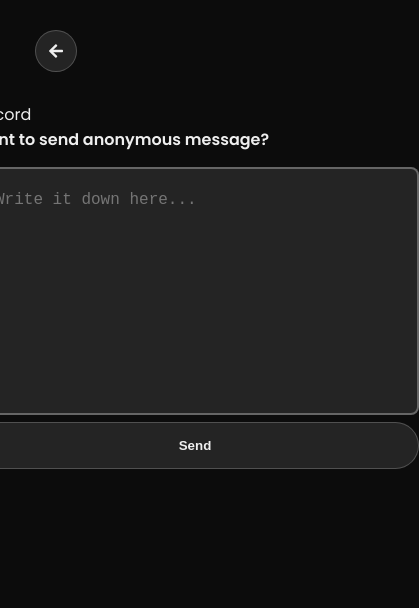
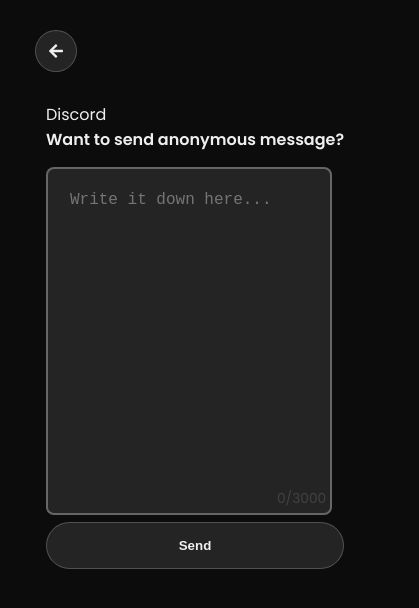
Before and after one commit to NurAlam123/natrium, a React (Vite) app: page /contact in a window 390 px wide. Shown: the top 608 px of the page, 419 px wide, since content can reach past the window. Built offline with nearby package versions, Linux system fonts and the light colour scheme; no server answers.

Commit message:
Amm... something went wrong

```diff
--- a/package.json
+++ b/package.json
@@ -12,7 +12,6 @@
   "dependencies": {
     "localforage": "^1.10.0",
     "match-sorter": "^6.3.4",
-    "nodemailer": "^6.9.13",
     "react": "^18.2.0",
     "react-dom": "^18.2.0",
     "react-icons": "^5.0.1",
--- a/src/index.css
+++ b/src/index.css
@@ -93,14 +93,24 @@ footer {
     border-radius: 50px;
 }
 
-.btn:hover {
+.btn:hover:not(:disabled) {
     color: var(--text-dark);
     background-color: #fff;
     border: 1px solid var(--btn-dark-3);
 }
 
+.btn:disabled {
+    cursor: default;
+    opacity: 0.5;
+}
+
 .back-btn-space {
     margin: 30px 0px;
+}
+
+.warning {
+    color: #d90429!important;
+    opacity: 1!important;
 }
 
 /* Animations */
--- a/src/pages/Contact/Contact.css
+++ b/src/pages/Contact/Contact.css
@@ -2,6 +2,10 @@
     display: flex;
     justify-content: center;
     align-items: center;
+}
+
+.note-container {
+    position: relative;
 }
 
 .note-area {
@@ -19,8 +23,28 @@
     font-size: 1rem;
 }
 
+.character-counter {
+    position: absolute;
+    bottom: 13px;
+    right: 8px;
+    font-size: 0.86rem;
+    color: var(--text-gray);
+    opacity: 0.2;
+}
+
 .contact-btn-send {
     display: block;
     width: 100%;
     cursor: pointer;
 }
+
+@media screen and (max-width: 480px) {
+    .note-area {
+        width: 80%;
+        height: 300px;
+        /* font-size: 0.9rem; */
+    }
+    .character-counter {
+        right: 6%;
+    }
+}
--- a/src/pages/Contact/Contact.jsx
+++ b/src/pages/Contact/Contact.jsx
@@ -3,8 +3,30 @@ import CursorBlur from "../../components/shared/ui/CursorBlur/CursorBlur"
 
 import './Contact.css'
 import sendMessage from "../../utils/discord-webhook"
+import { useState } from "react"
 
 const Contact = () => {
+
+    const [characters, setCharacters] = useState(0);
+    const [overLimit, setOverLimit] = useState(false);
+    const [voidMessage, setVoidMessage] = useState(true)
+    const charactersLimit = 3000;
+
+
+    const countCharacters = (event) => {
+        const textLength = event.target.value.length;
+        textLength > 0 && setVoidMessage(false);
+        if (textLength >= charactersLimit - 20) setOverLimit(true);
+        else setOverLimit(false);
+        setCharacters(textLength);
+    }
+
+    const sendBtn = () => {
+        const message_area = document.querySelector('.note-area');
+        const message = message_area.value;
+        console.log("Button disable")
+        // const message;
+    }
     return (
         <main>
             <CursorBlur />
@@ -18,8 +40,17 @@ const Contact = () => {
                     </div>
                     <div>
                         <p className="bold">Want to send anonymous message?</p>
-                        <textarea className="note-area" placeholder="Write it down here..." />
-                        <button className="btn btn-pill contact-btn-send" onClick={() => sendMessage()}>Send</button>
+                        <div className="note-container">
+                            <textarea
+                                className='note-area'
+                                placeholder="Write it down here..."
+                                maxLength={charactersLimit}
+                                onChange={event => countCharacters(event)}
+                            >
+                            </textarea>
+                            <p className={`character-counter ${overLimit && 'warning'}`}>{characters}/{charactersLimit}</p>
+                        </div>
+                        <button className="btn btn-pill contact-btn-send" onClick={sendBtn} disabled={false}>Send</button>
                     </div>
                 </div>
             </section>
--- a/src/utils/discord-webhook.js
+++ b/src/utils/discord-webhook.js
@@ -1,19 +1,19 @@
 const webhookUrl = import.meta.env.VITE_WEBHOOK_URL;
+const ownerID = import.meta.env.VITE_OWNER_ID;
 
-const sendMessage = () => {
-    let hook = new XMLHttpRequest();
+const sendMessage = (message) => {
+    const webhook = new XMLHttpRequest();
 
-    hook.open('POST', webhookUrl);
+    webhook.open('POST', webhookUrl);
+    webhook.setRequestHeader('content-type', 'application/json');
 
-    hook.setRequestHeader('Content-type', 'application/json');
-
-    let content = {
-        username: 'Kirito',
-        avatar_url: '',
-        content: 'Hi from webhook... 2'
+    const content = {
+        username: 'Chrome',
+        avatar_url: 'https://i.ibb.co/Bc5XnK1/chrome-dr-stone.jpg',
+        content:  `### <@${ownerID}>, you got an anonymous message! \n- <t:${Date.now()}:F>\n\n${message} \n--- End ---\n`
     }
-
-    hook.send(JSON.stringify(content));
+    // send the message to my discord server
+    webhook.send(JSON.stringify(content));
 }
 
 export default sendMessage;
```
Also changed, not shown: 1 other file (tests, documents, lock files or other folders).
